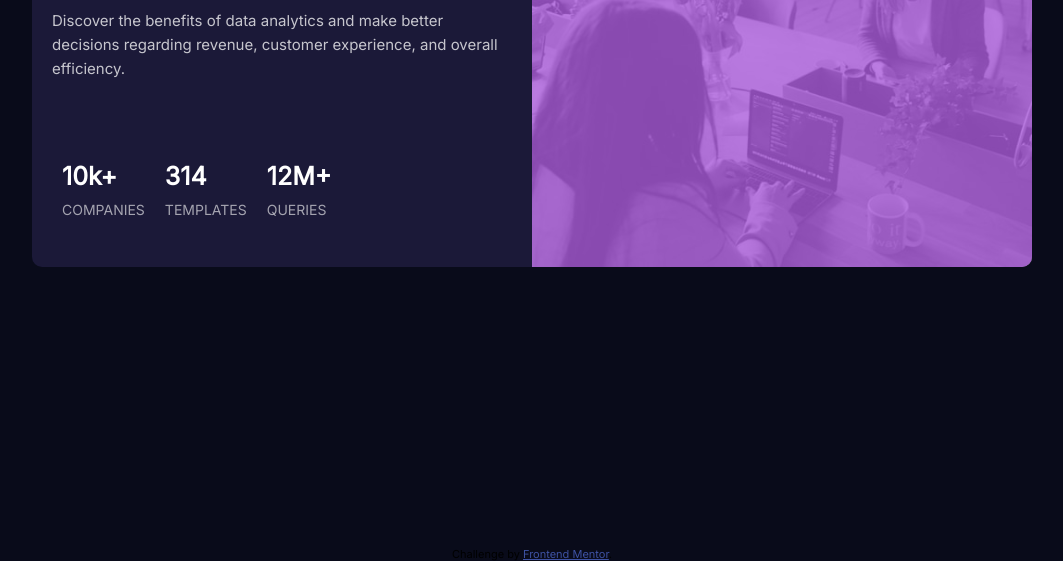
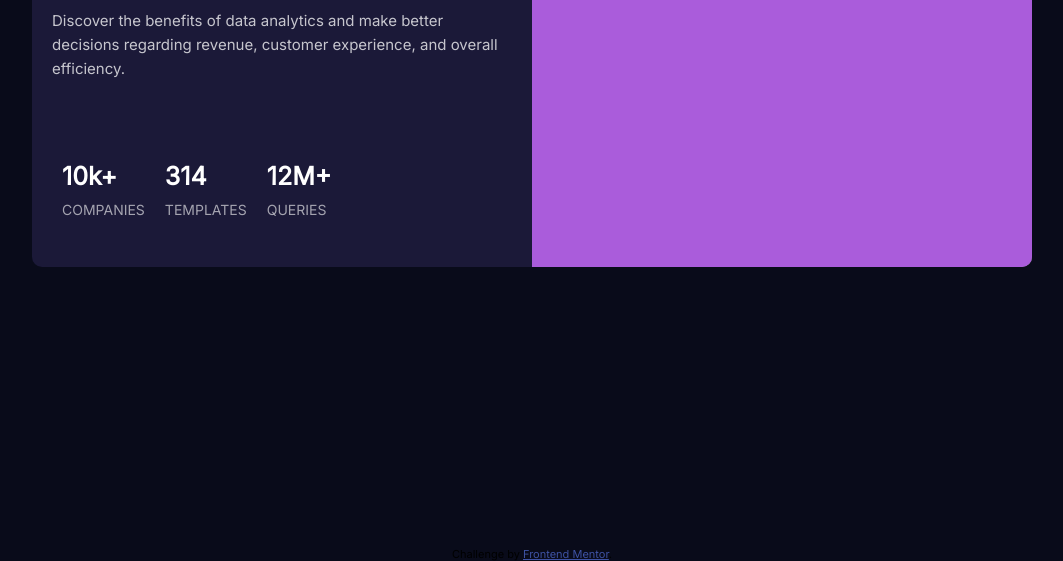
Before and after one commit to ntritran999/stats-preview-card-component, a plain HTML site: page index.html in a window 1280 px wide. Shown: the part 239-800 px from the top of the page, without its empty margins (108-1171 px from the left). Drawn offline with Linux system fonts and the light colour scheme.

Commit message:
Update style.css

```diff
--- a/style.css
+++ b/style.css
@@ -48,7 +48,7 @@ p {
     position: absolute;
     width: 100%;
     height: 100%;
-    background-color: hsl(277, 64%, 61%, .8);
+    background-color: hsl(277, 64%, 61%, 1);
     border-radius: 10px 10px 0 0;
 }
 
```
